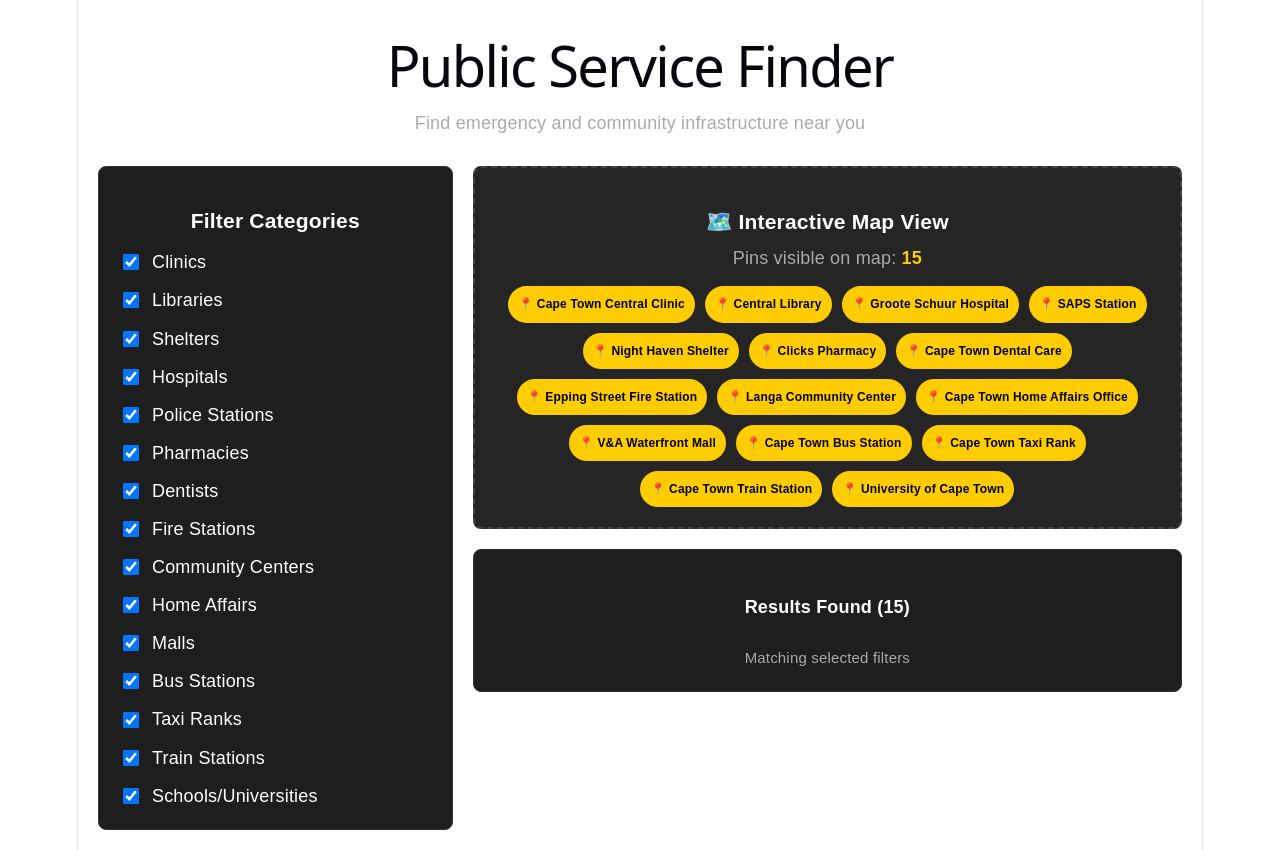
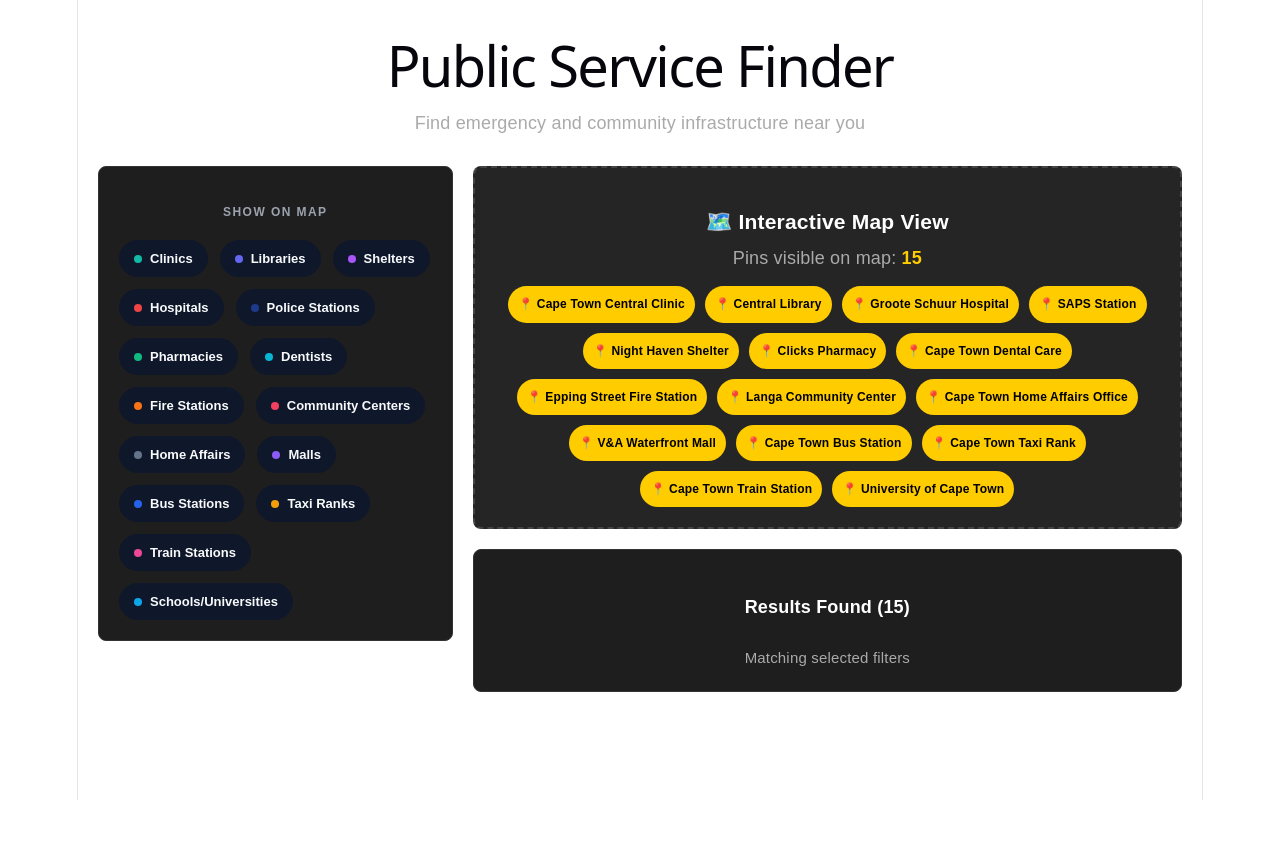
Before and after one commit to lcs-cohort-17/Service-Finder, a React (Vite) app in the folder frontend/find-a-service/: page /login in a window 1280 px wide. After the commit the page ends 800 px from the top, so only its background shows below. Built offline with nearby package versions, Linux system fonts and the light colour scheme.

Commit message:
changed checkboxes to pills

```diff
--- a/frontend/find-a-service/src/App.jsx
+++ b/frontend/find-a-service/src/App.jsx
@@ -4,15 +4,29 @@ import { AVAILABLE_CATEGORIES } from './components/ServiceMapFilter';
 import { filterServicesByCategories } from './utils/serviceFilters';
 import './App.css';
 
+const CATEGORY_COLOR_MAP = {
+  Hospitals: '#ef4444',
+  Clinics: '#14b8a6',
+  Libraries: '#6366f1',
+  Shelters: '#a855f7',
+  'Police Stations': '#1e3a8a',
+  'Taxi Ranks': '#f59e0b',
+  'Bus Stations': '#2563eb',
+  'Train Stations': '#ec4899',
+  Pharmacies: '#10b981',
+  Dentists: '#06b6d4',
+  'Fire Stations': '#f97316',
+  'Community Centers': '#f43f5e',
+  Malls: '#8b5cf6',
+  'Home Affairs': '#64748b',
+  'Schools/Universities': '#0ea5e9',
+};
+
 function App() {
-  // 1. Core data state for all public service records
   const [services, setServices] = useState([]);
-
-  // FIX: Initialize state with AVAILABLE_CATEGORIES so all checkboxes are checked by default!
   const [selectedCategories, setSelectedCategories] = useState(AVAILABLE_CATEGORIES);
   const [loading, setLoading] = useState(true);
 
-  // Simulation: Fetching from Firestore collection / external API endpoints
   useEffect(() => {
     const fetchServiceData = async () => {
       try {
@@ -32,12 +46,12 @@ function App() {
           { id: '12', name: 'Cape Town Bus Station', category: 'Bus Stations', lat: -33.9180, lng: 18.4215 },
           { id: '13', name: 'Cape Town Taxi Rank', category: 'Taxi Ranks', lat: -33.9285, lng: 18.4170 },
           { id: '14', name: 'Cape Town Train Station', category: 'Train Stations', lat: -33.9240, lng: 18.4185 },
-  { id: '15', name: 'University of Cape Town', category: 'Schools/Universities', lat: -33.9580, lng: 18.4600 }
+          { id: '15', name: 'University of Cape Town', category: 'Schools/Universities', lat: -33.9580, lng: 18.4600 },
+        ];
 
-];
         setServices(incomingData);
       } catch (err) {
-        console.error("Failed to sync service data:", err);
+        console.error('Failed to sync service data:', err);
       } finally {
         setLoading(false);
       }
@@ -46,16 +60,14 @@ function App() {
     fetchServiceData();
   }, []);
 
-  // Handle toggling checkbox selections in array state
   const handleCategoryChange = (category) => {
     setSelectedCategories((prev) =>
       prev.includes(category)
-        ? prev.filter((c) => c !== category) // If checked, uncheck it
-        : [...prev, category]               // If unchecked, check it
+        ? prev.filter((c) => c !== category)
+        : [...prev, category]
     );
   };
 
-  // Filter services array directly based on checked categories
   const filteredServices = filterServicesByCategories(services, selectedCategories);
 
   if (loading) {
@@ -70,31 +82,57 @@ function App() {
       </header>
 
       <main style={{ display: 'grid', gridTemplateColumns: '1fr 2fr', gap: '20px' }}>
-        {/* Left Side: Category filtering layout checkboxes */}
         <section>
           <div style={{ backgroundColor: '#1e1e1e', padding: '20px', borderRadius: '8px', border: '1px solid #333' }}>
-            <h3 style={{ marginBottom: '15px' }}>Filter Categories</h3>
-            <div style={{ display: 'flex', flexDirection: 'column', gap: '12px' }}>
-              {AVAILABLE_CATEGORIES.map((category) => (
-                <label key={category} style={{ display: 'flex', alignItems: 'center', gap: '10px', cursor: 'pointer' }}>
-                  <input
-                    type="checkbox"
-                    checked={selectedCategories.includes(category)}
-                    onChange={() => handleCategoryChange(category)}
-                    style={{ width: '16px', height: '16px' }}
+            <h3 style={{ fontSize: '12px', fontWeight: 700, color: '#9ca3af', letterSpacing: '0.12em', marginBottom: '15px' }}>
+              SHOW ON MAP
+            </h3>
+            <div style={{ display: 'flex', flexWrap: 'wrap', gap: '12px' }}>
+              {AVAILABLE_CATEGORIES.map((category) => {
+                const isActive = selectedCategories.includes(category);
+                const accentColor = CATEGORY_COLOR_MAP[category] || '#9ca3af';
+
+                return (
+                  <button
+                    key={category}
+                    type="button"
+                    onClick={() => handleCategoryChange(category)}
+                    style={{
+                      display: 'inline-flex',
+                      alignItems: 'center',
+                      gap: '8px',
+                      padding: '10px 14px',
+                      borderRadius: '20px',
+                      border: `1px solid ${isActive ? '#0f172a' : '#4b5563'}`,
+                      backgroundColor: isActive ? '#0f172a' : 'transparent',
+                      color: isActive ? '#f8fafc' : '#d1d5db',
+                      cursor: 'pointer',
+                      transition: 'background-color 0.2s ease, border-color 0.2s ease',
+                      minWidth: 'fit-content',
+                      whiteSpace: 'nowrap',
+                    }}
+                  >
+                    <span
+                      style={{
+                        width: '8px',
+                        height: '8px',
+                        borderRadius: '50%',
+                        backgroundColor: accentColor,
+                        display: 'inline-block',
+                        flexShrink: 0,
+                      }}
                     />
-                  {category}
-                </label>
-              ))}
+                    <span style={{ fontSize: '13px', fontWeight: 600 }}>{category}</span>
+                  </button>
+                );
+              })}
             </div>
           </div>
         </section>
 
-        {/* Right Side: Map view section receiving the filtered array data */}
         <section style={{ display: 'flex', flexDirection: 'column', gap: '20px' }}>
           <Map services={filteredServices} />
 
-          {/* Text Summary list underneath map view */}
           <div style={{ backgroundColor: '#1e1e1e', padding: '20px', borderRadius: '8px', border: '1px solid #333' }}>
             <h4>Results Found ({filteredServices.length})</h4>
             <small style={{ color: '#aaa' }}>
--- a/frontend/find-a-service/src/components/ServiceMapFilter.tsx
+++ b/frontend/find-a-service/src/components/ServiceMapFilter.tsx
@@ -26,10 +26,27 @@ export const AVAILABLE_CATEGORIES: string[] = [
   'Schools/Universities',
 ];
 
+const CATEGORY_COLOR_MAP: Record<string, string> = {
+  'Hospitals': '#ef4444',
+  'Clinics': '#14b8a6',
+  'Libraries': '#6366f1',
+  'Shelters': '#a855f7',
+  'Police Stations': '#1e3a8a',
+  'Taxi Ranks': '#f59e0b',
+  'Bus Stations': '#2563eb',
+  'Train Stations': '#ec4899',
+  'Pharmacies': '#10b981',
+  'Dentists': '#06b6d4',
+  'Fire Stations': '#f97316',
+  'Community Centers': '#f43f5e',
+  'Malls': '#8b5cf6',
+  'Home Affairs': '#64748b',
+  'Schools/Universities': '#0ea5e9',
+};
+
 export const ServiceMapFilter: React.FC = () => {
   const [services, setServices] = useState<Service[]>([]);
-
-  const [selectedCategories, setSelectedCategories] = useState<string[]>([]);
+  const [selectedCategories, setSelectedCategories] = useState<string[]>([...AVAILABLE_CATEGORIES]);
   const [loading, setLoading] = useState<boolean>(true);
 
   useEffect(() => {
@@ -83,36 +100,67 @@ export const ServiceMapFilter: React.FC = () => {
 
   return (
     <div style={{ padding: '20px', backgroundColor: '#1e1e1e', color: 'white', borderRadius: '8px' }}>
-      <h3 style={{ marginBottom: '15px' }}>Filter Public Services</h3>
-
-      {}
-      <div style={{ display: 'flex', flexWrap: 'wrap', gap: '15px', marginBottom: '25px' }}>
-        {AVAILABLE_CATEGORIES.map((category) => (
-          <label key={category} style={{ display: 'flex', alignItems: 'center', gap: '8px', cursor: 'pointer' }}>
-            <input
-              type="checkbox"
-              checked={selectedCategories.includes(category)}
-              onChange={() => handleCategoryChange(category)}
-              style={{ width: '16px', height: '16px' }}
-            />
-            {category}
-          </label>
-        ))}
+      <div style={{ marginBottom: '15px' }}>
+        <span style={{ display: 'inline-block', fontSize: '12px', fontWeight: 700, color: '#9ca3af', letterSpacing: '0.12em' }}>
+          SHOW ON MAP
+        </span>
       </div>
 
-      {}
+      <div style={{ display: 'flex', flexWrap: 'wrap', gap: '12px', marginBottom: '25px' }}>
+        {AVAILABLE_CATEGORIES.map((category) => {
+          const isActive = selectedCategories.includes(category);
+          const accentColor = CATEGORY_COLOR_MAP[category] ?? '#9ca3af';
+          const buttonStyle: React.CSSProperties = {
+            display: 'inline-flex',
+            alignItems: 'center',
+            gap: '8px',
+            padding: '10px 14px',
+            borderRadius: '20px',
+            border: `1px solid ${isActive ? '#0f172a' : '#4b5563'}`,
+            backgroundColor: isActive ? '#0f172a' : 'transparent',
+            color: isActive ? '#f8fafc' : '#d1d5db',
+            cursor: 'pointer',
+            transition: 'background-color 0.2s ease, border-color 0.2s ease',
+            minWidth: 'fit-content',
+            whiteSpace: 'nowrap',
+          };
+
+          return (
+            <button
+              key={category}
+              type="button"
+              onClick={() => handleCategoryChange(category)}
+              style={buttonStyle}
+            >
+              <span
+                style={{
+                  width: '8px',
+                  height: '8px',
+                  borderRadius: '50%',
+                  backgroundColor: accentColor,
+                  display: 'inline-block',
+                  flexShrink: 0,
+                }}
+              />
+              <span style={{ fontSize: '13px', fontWeight: 600 }}>{category}</span>
+            </button>
+          );
+        })}
+      </div>
+
       <div>
         <h4 style={{ borderBottom: '1px solid #444', paddingBottom: '5px' }}>
           Active Service Markers ({filteredServices.length})
         </h4>
-        <ul style={{ listStyleType: 'none', paddingLeft: 0 }}>
+        <ul style={{ listStyleType: 'none', paddingLeft: 0, marginTop: '12px' }}>
           {filteredServices.map((service) => (
-            <li key={service.id} style={{ padding: '8px 0', borderBottom: '1px solid #333' }}>
+            <li key={service.id} style={{ padding: '10px 0', borderBottom: '1px solid #333' }}>
               <strong>{service.name}</strong> — <span style={{ color: '#ffcc00' }}>{service.category}</span>
               <div style={{ fontSize: '12px', color: '#aaa' }}>GPS: {service.lat}, {service.lng}</div>
             </li>
           ))}
         </ul>
+
       </div>
     </div>
   );
```
Lines whose indentation alone changed are shown as unchanged.
